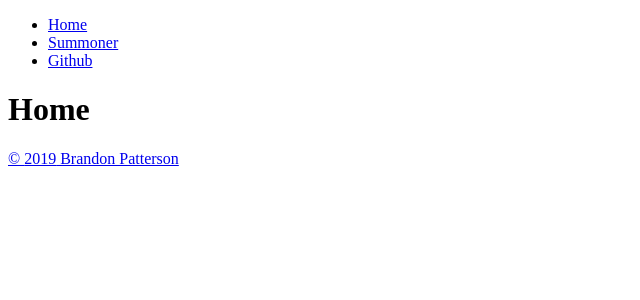
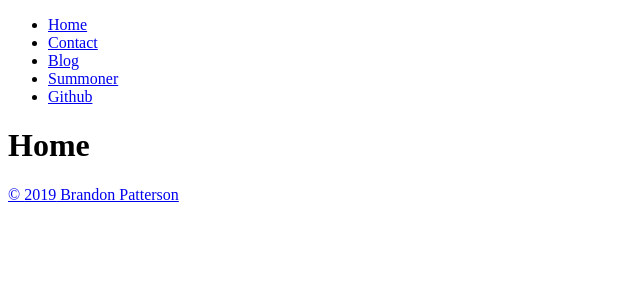
Before and after one commit to brandnpatterson/brandnpatterson_prev, a React app in the folder client/: page / in a window 1280 px wide. Shown: the top 300 px of the page, without its empty margins (0-640 px from the left). Built offline with nearby package versions, Linux system fonts and the light colour scheme; no server answers.

Commit message:
add contact and blog

```diff
--- a/client/src/App.js
+++ b/client/src/App.js
@@ -5,6 +5,8 @@ import { Route, Switch, withRouter } from 'react-router-dom';
 import styled from 'styled-components';
 import { fetchChampMastery, fetchSummonerInfo } from './actions';
 
+import Blog from './components/Blog';
+import Contact from './components/Contact';
 import Footer from './components/Footer';
 import Github from './components/Github';
 import Header from './components/Header';
@@ -29,6 +31,8 @@ class App extends React.Component {
         <Header />
         <Switch>
           <Route exact path="/" component={Home} />
+          <Route path="/blog" component={Blog} />
+          <Route path="/contact" component={Contact} />
           <Route path="/github" component={Github} />
           <Route path="/summoner" component={Summoner} />
           <Route component={NotFound} />
--- /dev/null
+++ b/client/src/components/Blog.js
@@ -0,0 +1,11 @@
+import React from 'react';
+
+const Blog = () => {
+  return (
+    <div>
+      <h1>Blog</h1>
+    </div>
+  );
+};
+
+export default Blog;
--- /dev/null
+++ b/client/src/components/Contact.js
@@ -0,0 +1,11 @@
+import React from 'react';
+
+const Contact = () => {
+  return (
+    <div>
+      <h1>Contact</h1>
+    </div>
+  );
+};
+
+export default Contact;
--- a/client/src/components/Header.js
+++ b/client/src/components/Header.js
@@ -7,6 +7,12 @@ const Header = () => {
       <ul>
         <li>
           <Link to="/">Home</Link>
+        </li>
+        <li>
+          <Link to="/contact">Contact</Link>
+        </li>
+        <li>
+          <Link to="/blog">Blog</Link>
         </li>
         <li>
           <Link to="/summoner">Summoner</Link>
```
Also changed, not shown: client/public/bundle.js.
